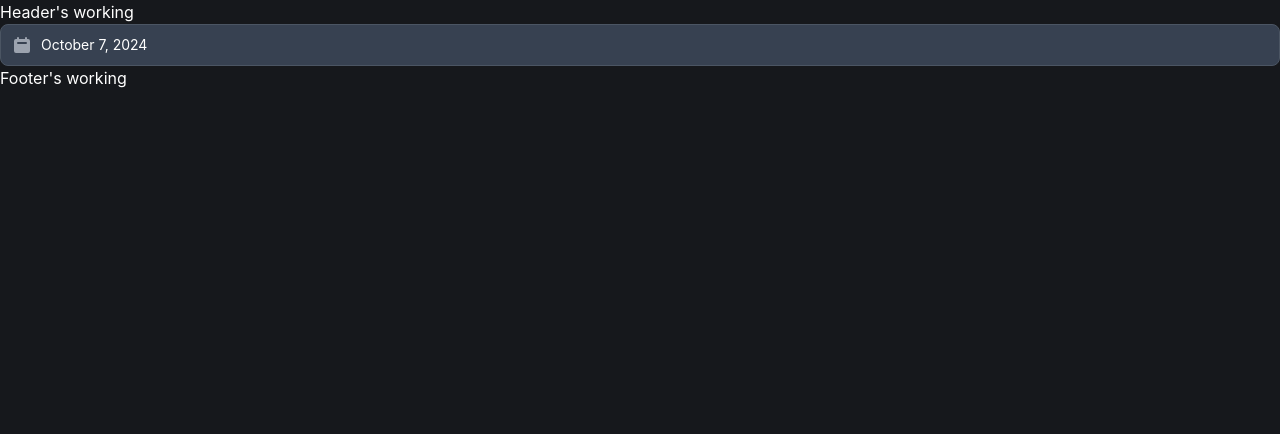
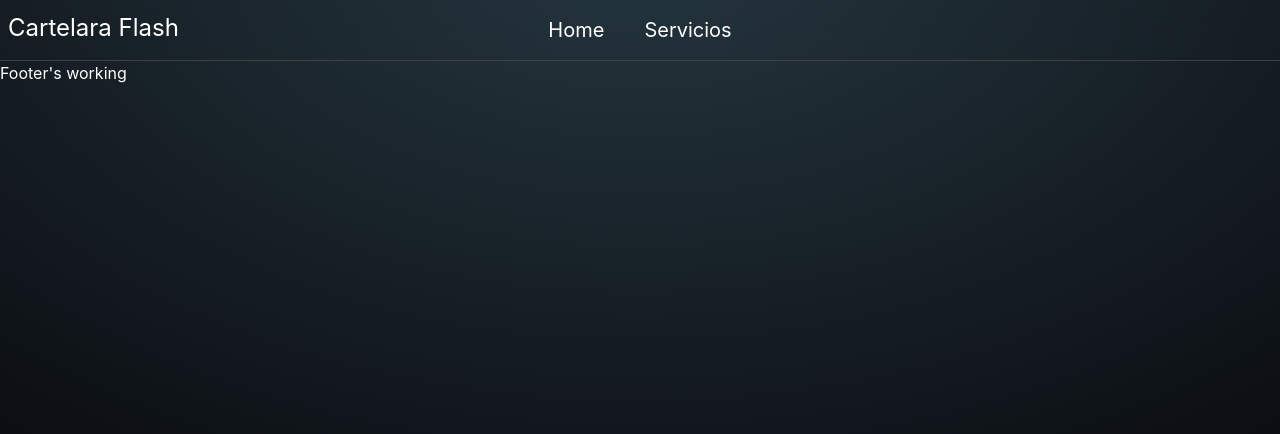
Before and after one commit to juanmihdz/CarteleraFlash, a React (Create React App) app: page / in a window 1280 px wide. Shown: the top 434 px of the page. Built offline with nearby package versions, Linux system fonts and the light colour scheme.

Commit message:
feat: nav header

```diff
--- a/public/index.html
+++ b/public/index.html
@@ -26,7 +26,12 @@
     -->
     <title>React App</title>
   </head>
-  <body class="bg-gray-50 dark:bg-[#16181c] text-black dark:text-white">
+  <body class="text-black dark:text-white dark:bg-neutral-950 bg-[radial-gradient(ellipse_80%_80%_at_50%_-10%,rgba(255,255,255,0.9),rgba(220,231,249,0.9))] dark:bg-[radial-gradient(ellipse_80%_80%_at_50%_-10%,rgba(103,161,193,0.3),rgba(32,74,140,0.07))]"
+  style="background-position: center;
+  background-repeat: no-repeat;
+  background-size: cover;
+  height: 100%;
+  min-height: 100vh;">
     <noscript>You need to enable JavaScript to run this app.</noscript>
     <div id="root"></div>
     <!--
--- a/src/layouts/Header.js
+++ b/src/layouts/Header.js
@@ -1,5 +1,29 @@
+import React, { useState } from 'react';
 
 export default function Header() {
-  return <p>Header's working</p>;
+  const [isActive, setActive] = useState(false);
+  const toggleClass = () => {
+    setActive(!isActive);
+  };
+
+  return (
+    <nav class="flex items-end flex-col md:items-center justify-end md:justify-center p-4 backdrop-blur-lg border-neutral-700 border-b">
+      <span class="absolute left-2 top-3 text-2xl">
+        Cartelara Flash
+      </span>
+      <button onClick={toggleClass} class="py-2 right-2 inline-flex items-center rounded-lg p-2 text-sm text-gray-500 hover:bg-gray-100 focus:outline-none focus:ring-2 focus:ring-gray-200 dark:text-gray-400 dark:hover:bg-gray-700 dark:focus:ring-gray-600 md:hidden"><span class="sr-only">Open main menu</span><svg stroke="currentColor" fill="currentColor" stroke-width="0" viewBox="0 0 448 512" aria-hidden="true" class="h-6 w-6 shrink-0" height="1em" width="1em" xmlns="http://www.w3.org/2000/svg"><path d="M16 132h416c8.837 0 16-7.163 16-16V76c0-8.837-7.163-16-16-16H16C7.163 60 0 67.163 0 76v40c0 8.837 7.163 16 16 16zm0 160h416c8.837 0 16-7.163 16-16v-40c0-8.837-7.163-16-16-16H16c-8.837 0-16 7.163-16 16v40c0 8.837 7.163 16 16 16zm0 160h416c8.837 0 16-7.163 16-16v-40c0-8.837-7.163-16-16-16H16c-8.837 0-16 7.163-16 16v40c0 8.837 7.163 16 16 16z"></path></svg></button>
+      <div className={isActive ? 'md:border-none md:mt-0 md:p-0 md:w-auto mt-4 rounded-lg p-4 border dark:border-gray-800 flex justify-start w-full' : 'hidden md:flex'}  class="w-full md:block md:w-auto hidden">
+        <ul class="list-none flex md:flex-row flex-col gap-4 text-xl">
+          <li>
+            <a class="hover:bg-gray-600 py-2 px-3 rounded-xl" href="/">Home</a>
+          </li>
+          <li>
+            <a class="hover:bg-gray-600 py-2 px-3 rounded-xl" href="/">Servicios</a>
+          </li>
+        </ul>
+      </div>
+
+    </nav>
+  );
 
 }
--- a/src/pages/Home.js
+++ b/src/pages/Home.js
@@ -1,6 +1,7 @@
-import { Datepicker } from "flowbite-react";
 
 export default function Home() {
-  return <Datepicker showTodayButton={false} showClearButton={false} />;
+  return <>
+
+  </>
 
 }
```
